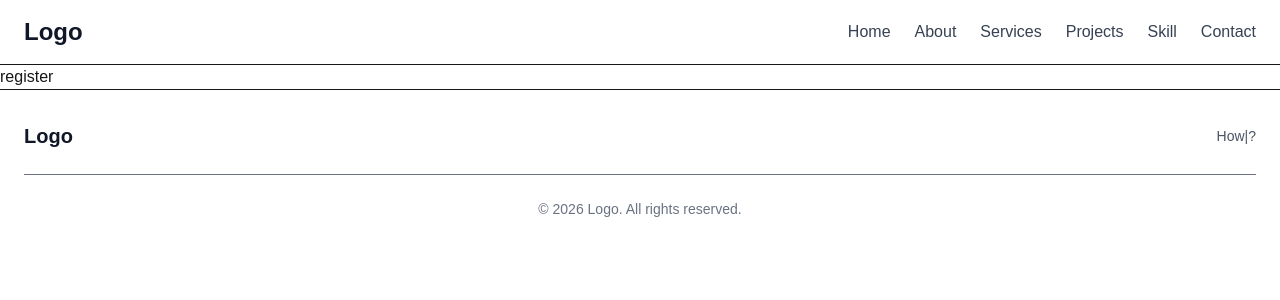
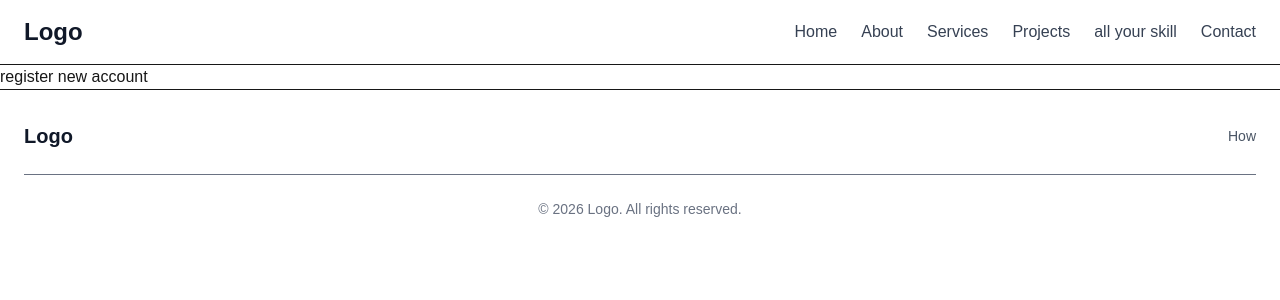
Before and after one commit to khalekuzzamandev/Poster_Maker_Ai_Frontend, a Next.js app: page /register in a window 1280 px wide. Shown: the top 300 px of the page. Built offline with nearby package versions, Linux system fonts and the light colour scheme.

Commit message:
edit something

```diff
--- a/src/app/(auth)/register/page.tsx
+++ b/src/app/(auth)/register/page.tsx
@@ -3,7 +3,7 @@ import React from 'react';
 const Register = () => {
   return (
     <div>
-      register
+      register new account
     </div>
   );
 };
--- a/src/components/Home/Footer.tsx
+++ b/src/components/Home/Footer.tsx
@@ -12,7 +12,7 @@ const Footer = () => {
           {/* Links */}
           <div className="flex gap-6 text-sm text-gray-600">
             <a href="#" className="hover:text-black">
-             How|?
+             How
             </a>
 
           </div>
--- a/src/components/Home/Navbar.tsx
+++ b/src/components/Home/Navbar.tsx
@@ -43,7 +43,7 @@ const Navbar = () => {
             href="#"
             className="font-medium text-gray-700 transition hover:text-black"
           >
-            Skill
+            all your skill
           </a>
 
           <a
```
